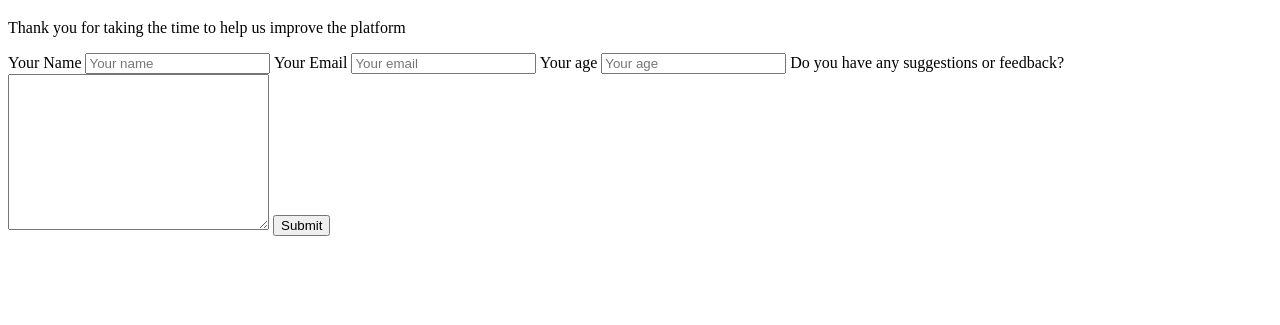
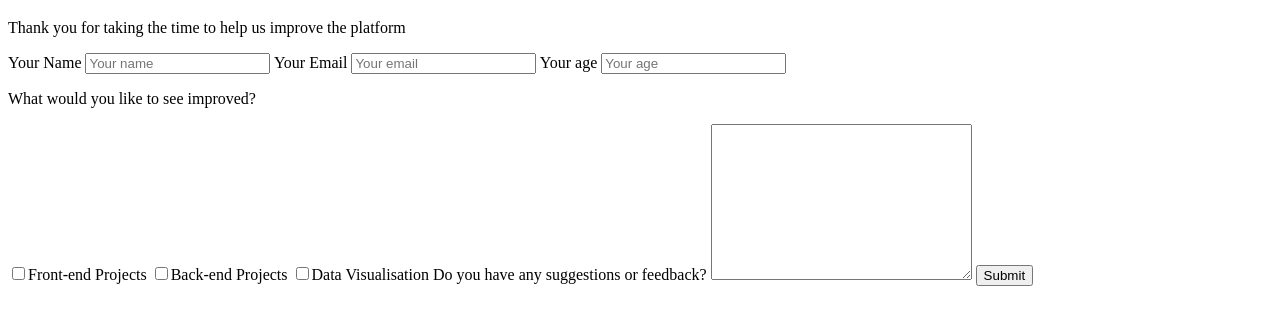
Before and after one commit to Manas-maker/survey-testless, a plain HTML site: page index.html in a window 1280 px wide. Shown: the part 61-386 px from the top of the page. Drawn offline with Linux system fonts and the light colour scheme.

Commit message:
finished most of the html

```diff
--- a/index.html
+++ b/index.html
@@ -17,6 +17,10 @@
         <input type="email" id="email" placeholder="Your email">
         <label for="age">Your age</label>
         <input type="age" id="age" min="10" max="150" placeholder="Your age">
+        <p>What would you like to see improved?</p>
+        <label for="fe"><input type="checkbox" id="fe">Front-end Projects</label>
+        <label for="be"><input type="checkbox" id="be">Back-end Projects</label>
+        <label for="dv"><input type="checkbox" id="dv">Data Visualisation</label>
         <label for="suggestion">Do you have any suggestions or feedback?</label>
         <textarea id="suggestion" cols="30" rows="10"></textarea>
         <input type="submit" value="Submit">
```
